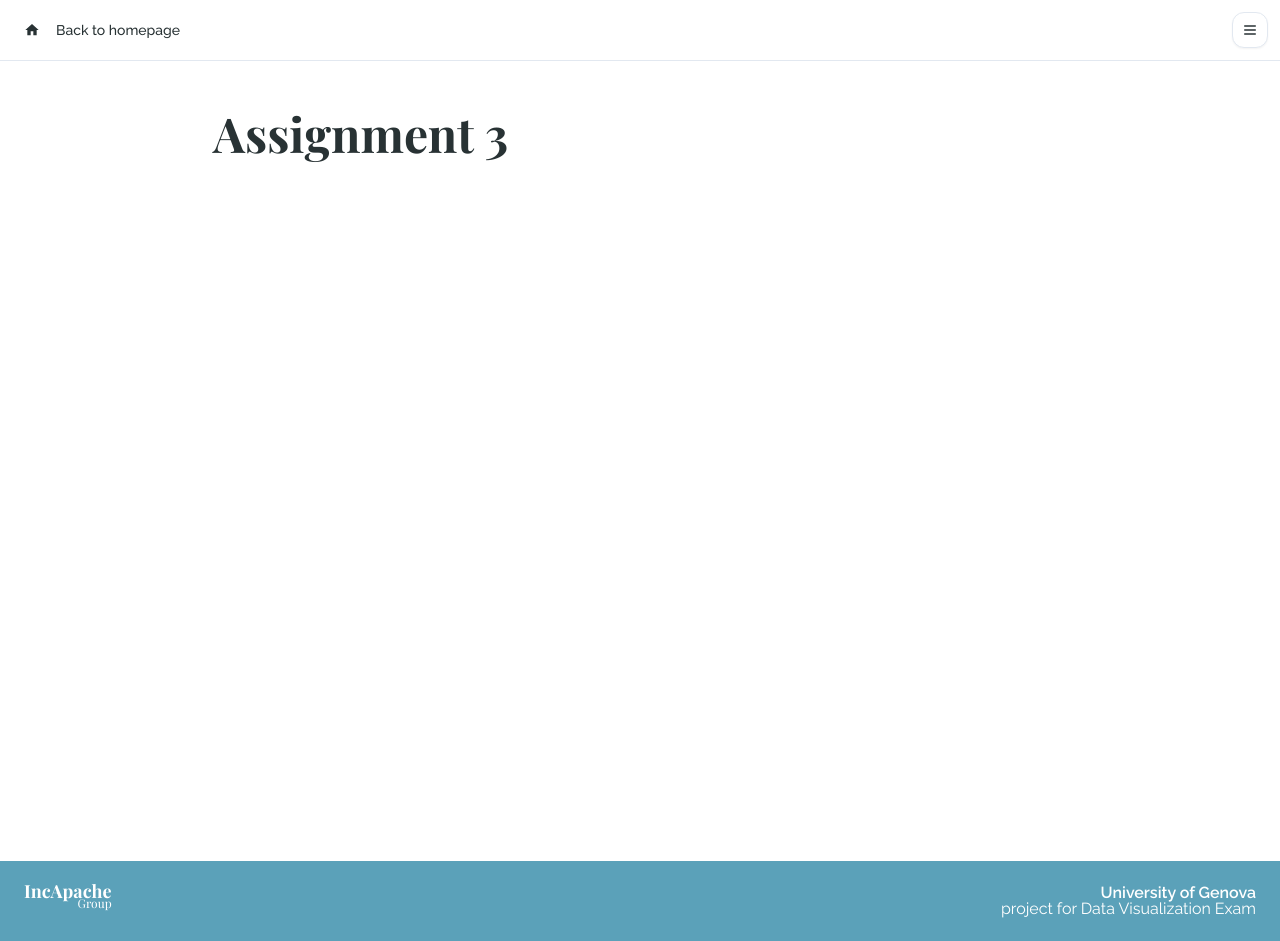
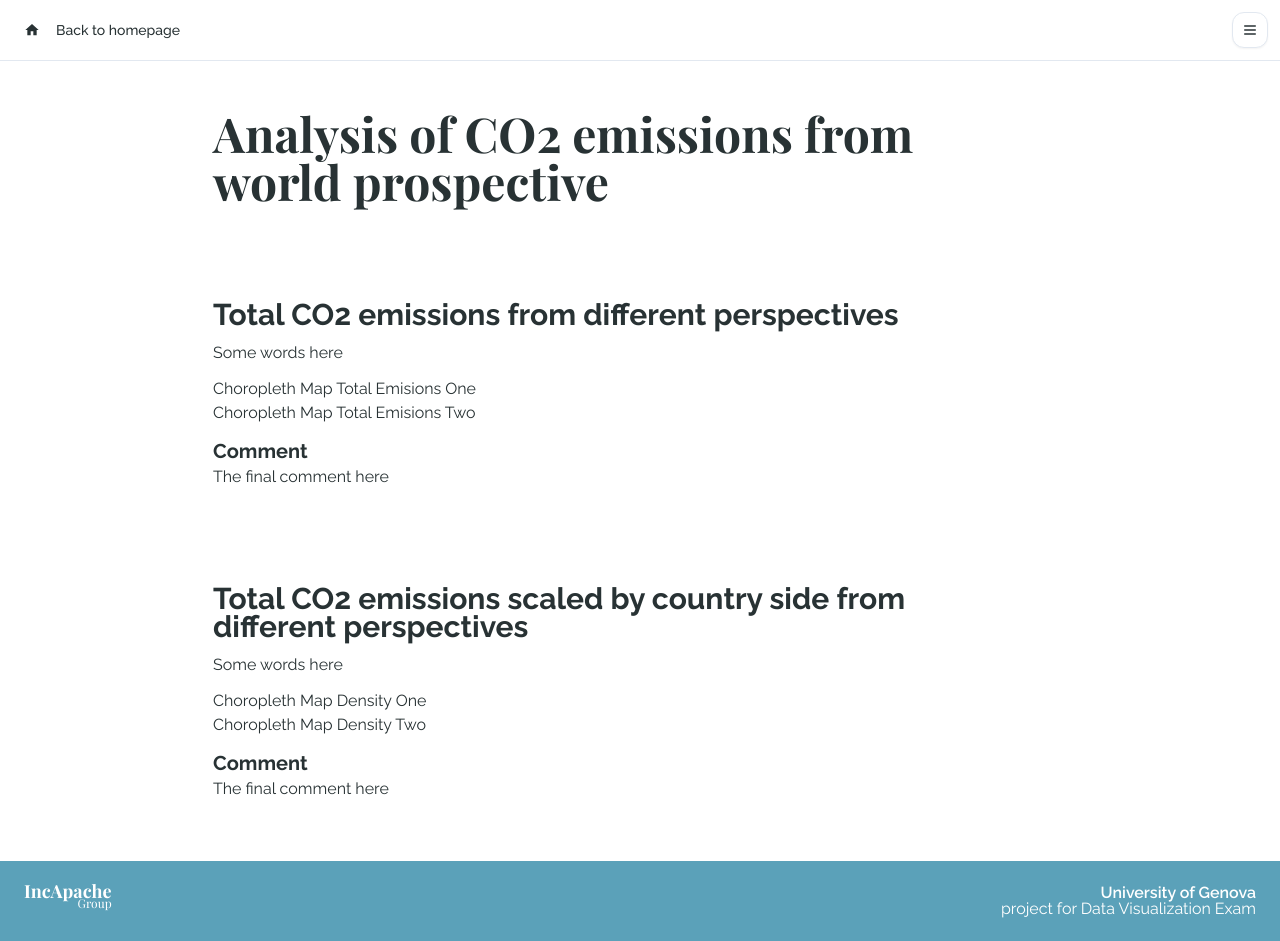
Before and after one commit to Berrutz/DataVis-Project, a Next.js app in the folder web-application/: page /DataVis-Project/assignments/assignment-3 in a window 1280 px wide. Built offline with nearby package versions, Linux system fonts and the light colour scheme.

Commit message:
Added skeleton for assignment 3

```diff
--- /dev/null
+++ b/web-application/src/app/assignments/assignment-3/_components/choropleth_map_density_one.tsx
@@ -0,0 +1,3 @@
+export default function ChoroplethMapDensityOne() {
+  return <h1>Choropleth Map Density One</h1>;
+}
--- /dev/null
+++ b/web-application/src/app/assignments/assignment-3/_components/choropleth_map_density_two.tsx
@@ -0,0 +1,3 @@
+export default function ChoroplethMapDensityTwo() {
+  return <h1>Choropleth Map Density Two</h1>;
+}
--- /dev/null
+++ b/web-application/src/app/assignments/assignment-3/_components/choropleth_map_total_emissions_one.tsx
@@ -0,0 +1,3 @@
+export default function ChoroplethMapTotalEmisionsOne() {
+  return <h1>Choropleth Map Total Emisions One</h1>;
+}
--- /dev/null
+++ b/web-application/src/app/assignments/assignment-3/_components/choropleth_map_total_emissions_two.tsx
@@ -0,0 +1,3 @@
+export default function ChoroplethMapTotalEmisionsTwo() {
+  return <h1>Choropleth Map Total Emisions Two</h1>;
+}
--- a/web-application/src/app/assignments/assignment-3/page.tsx
+++ b/web-application/src/app/assignments/assignment-3/page.tsx
@@ -1,5 +1,82 @@
-import AssignmentPage from "../_components/assignment-page";
+'use client';
+
+import AssignmentPage from '../_components/assignment-page';
+import {
+  ChartBody,
+  ChartContainer,
+  ChartH1Title,
+  ChartH2Title,
+  ChartHeading,
+  ChartSection
+} from '../_components/chart-section';
+import ChoroplethMapDensityOne from './_components/choropleth_map_density_one';
+import ChoroplethMapDensityTwo from './_components/choropleth_map_density_two';
+import ChoroplethMapTotalEmisionsOne from './_components/choropleth_map_total_emissions_one';
+import ChoroplethMapTotalEmisionsTwo from './_components/choropleth_map_total_emissions_two';
 
 export default function Assignment3() {
-    return <AssignmentPage title={"Assignment 3"}></AssignmentPage>;
+  return (
+    <AssignmentPage title={'Analysis of CO2 emissions from world prospective'}>
+      {/* CHOROPLETH MAP TOTAL EMISSION ONE & TWO (both are in the same section since both refears to the same data) */}
+      <ChartSection
+        asidename="Choropleth Map Total Emission per capita"
+        asidekey="choropleth-map-total-emission-per-capita"
+      >
+        <ChartHeading>
+          <ChartH1Title>
+            {/* TODO: CHANGE TITLE*/}
+            Total CO2 emissions from different perspectives
+          </ChartH1Title>
+          <p>Some words here</p>
+        </ChartHeading>
+        <ChartBody>
+          <ChartContainer
+            asidename="Chart"
+            asidekey="choropleth-map-total-emission-per-capita-chart"
+          >
+            <ChoroplethMapTotalEmisionsOne />
+            <ChoroplethMapTotalEmisionsTwo />
+          </ChartContainer>
+          <ChartContainer
+            asidename="Comment"
+            asidekey="choropleth-map-total-emission-per-capita-comment"
+          >
+            <ChartH2Title>Comment</ChartH2Title>
+            <p>The final comment here</p>
+          </ChartContainer>
+        </ChartBody>
+      </ChartSection>
+
+      {/* CHOROPLETH MAP TOTAL EMISSION DENSITY ONE & TWO (both are in the same section since both refears to the same data) */}
+      <ChartSection
+        asidename="Choropleth Map Desity Total Emission"
+        asidekey="choropleth-map-density-total-emission"
+      >
+        <ChartBody>
+          <ChartHeading>
+            <ChartH1Title>
+              {/* TODO: CHANGE TITLE*/}
+              Total CO2 emissions scaled by country side from different
+              perspectives
+            </ChartH1Title>
+            <p>Some words here</p>
+          </ChartHeading>
+          <ChartContainer
+            asidename="Chart"
+            asidekey="choropleth-map-density-total-emission-chart"
+          >
+            <ChoroplethMapDensityOne />
+            <ChoroplethMapDensityTwo />
+          </ChartContainer>
+          <ChartContainer
+            asidename="Comment"
+            asidekey="choropleth-map-density-total-emission-chart"
+          >
+            <ChartH2Title>Comment</ChartH2Title>
+            <p>The final comment here</p>
+          </ChartContainer>
+        </ChartBody>
+      </ChartSection>
+    </AssignmentPage>
+  );
 }
```
